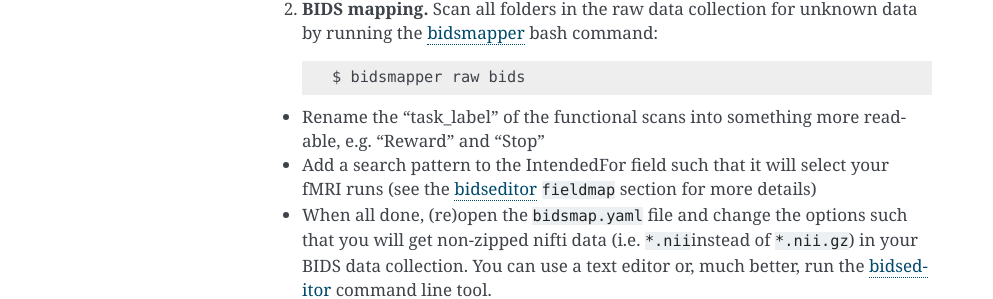
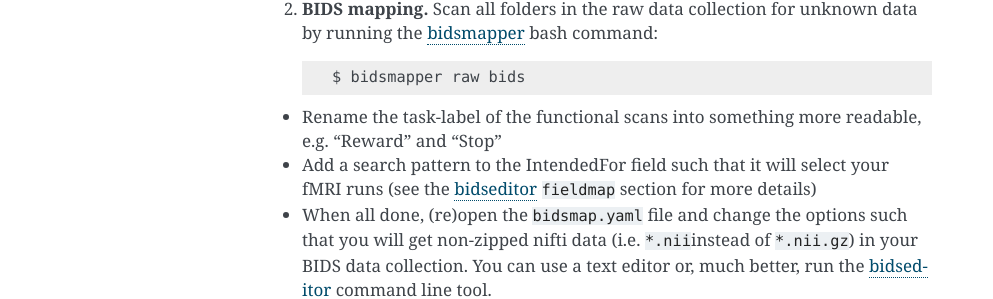
Before and after one commit to Donders-Institute/bidscoin, a Sphinx documentation site: the page built from docs/tutorial.rst, in a window 1280 px wide. Shown: the part 607-906 px from the top of the page, without its empty margins (148-1141 px from the left). Built offline with Sphinx 7.4.7, drawn with Linux system fonts in a browser that asks for light colours.

Commit message:
Improved documentation

```diff
--- a/docs/tutorial.rst
+++ b/docs/tutorial.rst
@@ -20,7 +20,7 @@
 
    $ bidsmapper raw bids
 
--  Rename the "task\_label" of the functional scans into something more readable, e.g. "Reward" and "Stop"
+-  Rename the task-label of the functional scans into something more readable, e.g. "Reward" and "Stop"
 -  Add a search pattern to the IntendedFor field such that it will select your fMRI runs (see the `bidseditor <workflow.html#step-1b-running-the-bidseditor>`__ ``fieldmap`` section for more details)
 -  When all done, (re)open the ``bidsmap.yaml`` file and change the options such that you will get non-zipped nifti data (i.e. ``*.nii``\ instead of ``*.nii.gz``) in your BIDS data collection. You can use a text editor or, much better, run the `bidseditor <workflow.html#step-1b-running-the-bidseditor>`__ command line tool.
 
```
